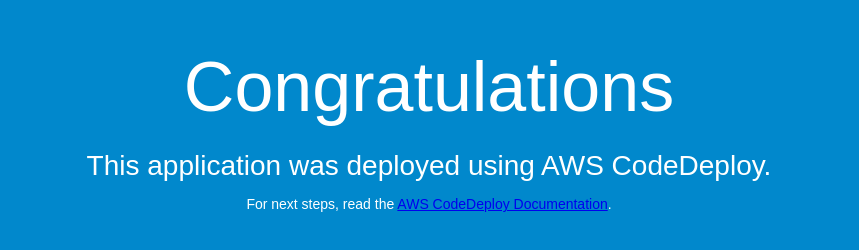
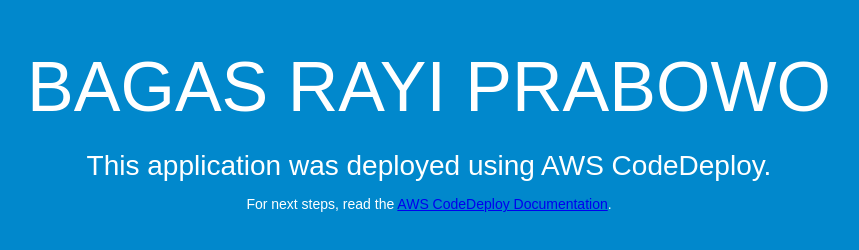
Before and after one commit to bagasrayi/CodeDeployGithubDemo, a plain HTML site: page index.html in a window 1280 px wide. Shown: the whole page, without its empty margins (211-1070 px from the left). Drawn offline with Linux system fonts and the light colour scheme.

Commit message:
Added sample app

```diff
--- a/index.html
+++ b/index.html
@@ -26,7 +26,7 @@
 </head>
 <body>
   <div align="center">
-    <h1>Congratulations</h1>
+    <h1>BAGAS RAYI PRABOWO</h1>
     <h2>This application was deployed using AWS CodeDeploy.</h2>
     <p>For next steps, read the <a href="http://aws.amazon.com/documentation/codedeploy">AWS CodeDeploy Documentation</a>.</p>
   </div>
```
